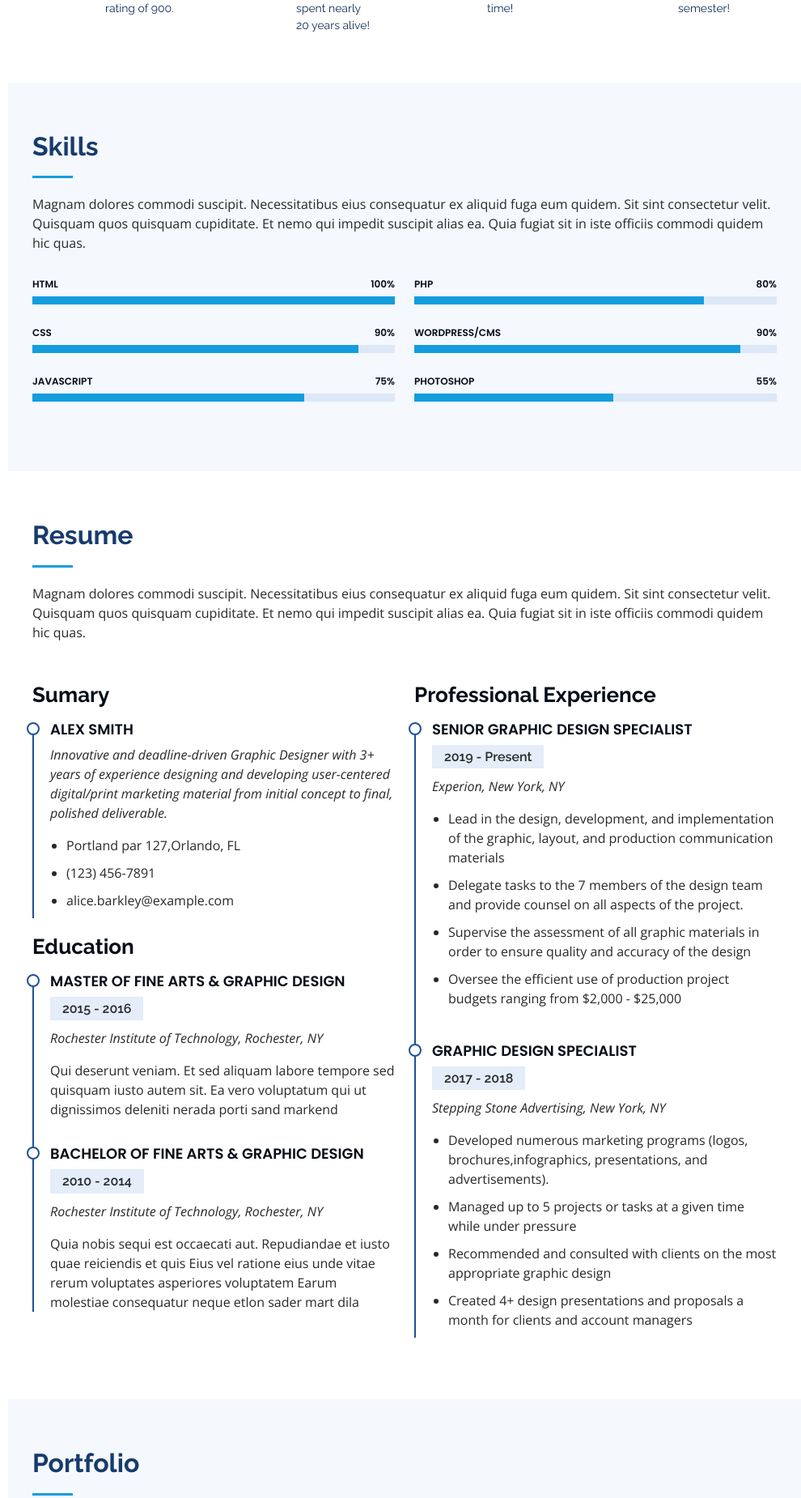
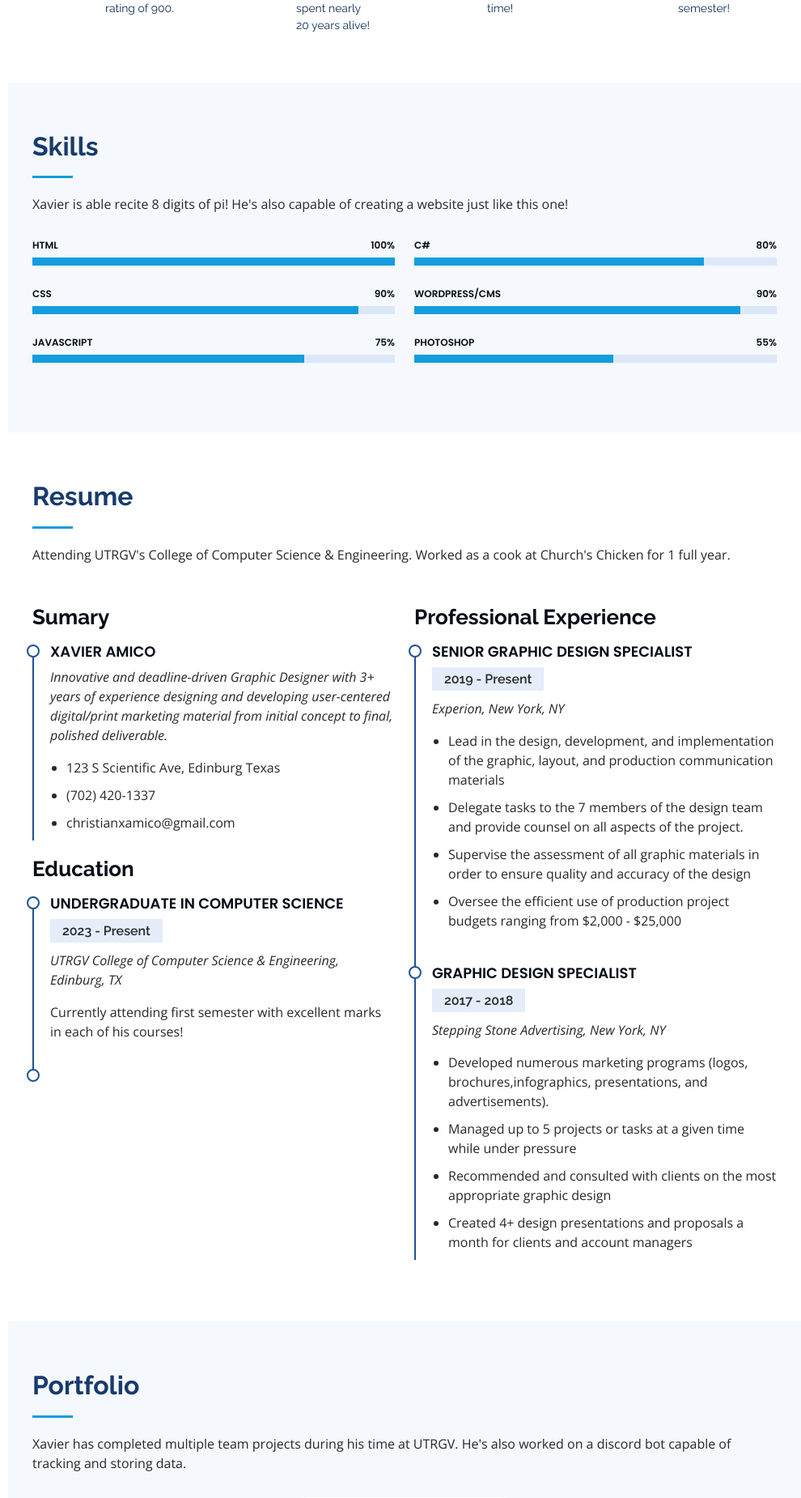
Before and after one commit to XavierAmico/1101-Final-Project, a Flask app: page / in a window 1280 px wide. Shown: the part 1792-3642 px from the top of the page at 81% size, without its empty margins (290-1280 px from the left). Run offline with Flask 3, Linux system fonts and the light colour scheme; some libraries are stand-ins or nearby versions.

Commit message:
Filled in more info

```diff
--- a/templates/index.html
+++ b/templates/index.html
@@ -178,7 +178,7 @@
 
         <div class="section-title">
           <h2>Skills</h2>
-          <p>Magnam dolores commodi suscipit. Necessitatibus eius consequatur ex aliquid fuga eum quidem. Sit sint consectetur velit. Quisquam quos quisquam cupiditate. Et nemo qui impedit suscipit alias ea. Quia fugiat sit in iste officiis commodi quidem hic quas.</p>
+          <p>Xavier is able recite 8 digits of pi! He's also capable of creating a website just like this one!</p>
         </div>
 
         <div class="row skills-content">
@@ -211,7 +211,7 @@
           <div class="col-lg-6" data-aos="fade-up" data-aos-delay="100">
 
             <div class="progress">
-              <span class="skill">PHP <i class="val">80%</i></span>
+              <span class="skill">C# <i class="val">80%</i></span>
               <div class="progress-bar-wrap">
                 <div class="progress-bar" role="progressbar" aria-valuenow="80" aria-valuemin="0" aria-valuemax="100"></div>
               </div>
@@ -244,34 +244,31 @@
 
         <div class="section-title">
           <h2>Resume</h2>
-          <p>Magnam dolores commodi suscipit. Necessitatibus eius consequatur ex aliquid fuga eum quidem. Sit sint consectetur velit. Quisquam quos quisquam cupiditate. Et nemo qui impedit suscipit alias ea. Quia fugiat sit in iste officiis commodi quidem hic quas.</p>
+          <p>Attending UTRGV's College of Computer Science & Engineering. Worked as a cook at Church's Chicken for 1 full year.</p>
         </div>
 
         <div class="row">
           <div class="col-lg-6" data-aos="fade-up">
             <h3 class="resume-title">Sumary</h3>
             <div class="resume-item pb-0">
-              <h4>Alex Smith</h4>
+              <h4>Xavier Amico</h4>
               <p><em>Innovative and deadline-driven Graphic Designer with 3+ years of experience designing and developing user-centered digital/print marketing material from initial concept to final, polished deliverable.</em></p>
               <ul>
-                <li>Portland par 127,Orlando, FL</li>
-                <li>(123) 456-7891</li>
-                <li>alice.barkley@example.com</li>
+                <li>123 S Scientific Ave, Edinburg Texas</li>
+                <li>(702) 420-1337</li>
+                <li>christianxamico@gmail.com</li>
               </ul>
             </div>
 
             <h3 class="resume-title">Education</h3>
             <div class="resume-item">
-              <h4>Master of Fine Arts &amp; Graphic Design</h4>
-              <h5>2015 - 2016</h5>
-              <p><em>Rochester Institute of Technology, Rochester, NY</em></p>
-              <p>Qui deserunt veniam. Et sed aliquam labore tempore sed quisquam iusto autem sit. Ea vero voluptatum qui ut dignissimos deleniti nerada porti sand markend</p>
+              <h4>Undergraduate in Computer Science</h4>
+              <h5>2023 - Present</h5>
+              <p><em>UTRGV College of Computer Science & Engineering, Edinburg, TX</em></p>
+              <p>Currently attending first semester with excellent marks in each of his courses!</p>
             </div>
             <div class="resume-item">
-              <h4>Bachelor of Fine Arts &amp; Graphic Design</h4>
-              <h5>2010 - 2014</h5>
-              <p><em>Rochester Institute of Technology, Rochester, NY</em></p>
-              <p>Quia nobis sequi est occaecati aut. Repudiandae et iusto quae reiciendis et quis Eius vel ratione eius unde vitae rerum voluptates asperiores voluptatem Earum molestiae consequatur neque etlon sader mart dila</p>
+
             </div>
           </div>
           <div class="col-lg-6" data-aos="fade-up" data-aos-delay="100">
@@ -310,7 +307,7 @@
 
         <div class="section-title">
           <h2>Portfolio</h2>
-          <p>Magnam dolores commodi suscipit. Necessitatibus eius consequatur ex aliquid fuga eum quidem. Sit sint consectetur velit. Quisquam quos quisquam cupiditate. Et nemo qui impedit suscipit alias ea. Quia fugiat sit in iste officiis commodi quidem hic quas.</p>
+          <p>Xavier has completed multiple team projects during his time at UTRGV. He's also worked on a discord bot capable of tracking and storing data. </p>
         </div>
 
         <div class="row" data-aos="fade-up">
@@ -427,39 +424,39 @@
 
         <div class="section-title">
           <h2>Services</h2>
-          <p>Magnam dolores commodi suscipit. Necessitatibus eius consequatur ex aliquid fuga eum quidem. Sit sint consectetur velit. Quisquam quos quisquam cupiditate. Et nemo qui impedit suscipit alias ea. Quia fugiat sit in iste officiis commodi quidem hic quas.</p>
+          <p>Will play video or board games with you because that's what is fun for him.</p>
         </div>
 
         <div class="row">
           <div class="col-lg-4 col-md-6 icon-box" data-aos="fade-up">
             <div class="icon"><i class="bi bi-briefcase"></i></div>
-            <h4 class="title"><a href="">Lorem Ipsum</a></h4>
-            <p class="description">Voluptatum deleniti atque corrupti quos dolores et quas molestias excepturi sint occaecati cupiditate non provident</p>
+            <h4 class="title"><a href="">Pool</a></h4>
+            <p class="description">Will play pool at the game room at UTRGV.</p>
           </div>
           <div class="col-lg-4 col-md-6 icon-box" data-aos="fade-up" data-aos-delay="100">
             <div class="icon"><i class="bi bi-card-checklist"></i></div>
-            <h4 class="title"><a href="">Dolor Sitema</a></h4>
-            <p class="description">Minim veniam, quis nostrud exercitation ullamco laboris nisi ut aliquip ex ea commodo consequat tarad limino ata</p>
+            <h4 class="title"><a href="">Rocket League</a></h4>
+            <p class="description">Hit a peak rank of Diamond IV, and also loves to play that.</p>
           </div>
           <div class="col-lg-4 col-md-6 icon-box" data-aos="fade-up" data-aos-delay="200">
             <div class="icon"><i class="bi bi-bar-chart"></i></div>
-            <h4 class="title"><a href="">Sed ut perspiciatis</a></h4>
-            <p class="description">Duis aute irure dolor in reprehenderit in voluptate velit esse cillum dolore eu fugiat nulla pariatur</p>
+            <h4 class="title"><a href="">Rust</a></h4>
+            <p class="description">Countless hours have been spent playing this one video game. aka 2250</p>
           </div>
           <div class="col-lg-4 col-md-6 icon-box" data-aos="fade-up" data-aos-delay="300">
             <div class="icon"><i class="bi bi-binoculars"></i></div>
-            <h4 class="title"><a href="">Magni Dolores</a></h4>
-            <p class="description">Excepteur sint occaecat cupidatat non proident, sunt in culpa qui officia deserunt mollit anim id est laborum</p>
+            <h4 class="title"><a href="">Chess</a></h4>
+            <p class="description">Often times found playing chess in the game room.</p>
           </div>
           <div class="col-lg-4 col-md-6 icon-box" data-aos="fade-up" data-aos-delay="400">
             <div class="icon"><i class="bi bi-brightness-high"></i></div>
-            <h4 class="title"><a href="">Nemo Enim</a></h4>
-            <p class="description">At vero eos et accusamus et iusto odio dignissimos ducimus qui blanditiis praesentium voluptatum deleniti atque</p>
+            <h4 class="title"><a href="">Peach Rings</a></h4>
+            <p class="description">Xavier loves peach rings candy. </p>
           </div>
           <div class="col-lg-4 col-md-6 icon-box" data-aos="fade-up" data-aos-delay="500">
             <div class="icon"><i class="bi bi-calendar4-week"></i></div>
-            <h4 class="title"><a href="">Eiusmod Tempor</a></h4>
-            <p class="description">Et harum quidem rerum facilis est et expedita distinctio. Nam libero tempore, cum soluta nobis est eligendi</p>
+            <h4 class="title"><a href="">Codes</a></h4>
+            <p class="description">Does a little bit of coding from time to time.</p>
           </div>
         </div>
 
@@ -472,7 +469,7 @@
 
         <div class="section-title">
           <h2>Testimonials</h2>
-          <p>Magnam dolores commodi suscipit. Necessitatibus eius consequatur ex aliquid fuga eum quidem. Sit sint consectetur velit. Quisquam quos quisquam cupiditate. Et nemo qui impedit suscipit alias ea. Quia fugiat sit in iste officiis commodi quidem hic quas.</p>
+          <p>He's a cool fella, what can I say.</p>
         </div>
 
         <div class="testimonials-slider swiper" data-aos="fade-up" data-aos-delay="100">
@@ -556,7 +553,7 @@
 
         <div class="section-title">
           <h2>Contact</h2>
-          <p>Magnam dolores commodi suscipit. Necessitatibus eius consequatur ex aliquid fuga eum quidem. Sit sint consectetur velit. Quisquam quos quisquam cupiditate. Et nemo qui impedit suscipit alias ea. Quia fugiat sit in iste officiis commodi quidem hic quas.</p>
+          <p>Xavier Amico can be contacted via:</p>
         </div>
 
         <div class="row" data-aos="fade-in">
@@ -566,19 +563,19 @@
               <div class="address">
                 <i class="bi bi-geo-alt"></i>
                 <h4>Location:</h4>
-                <p>A108 Adam Street, New York, NY 535022</p>
+                <p>123 Apple St, Edinburg, TX</p>
               </div>
 
               <div class="email">
                 <i class="bi bi-envelope"></i>
                 <h4>Email:</h4>
-                <p>info@example.com</p>
+                <p>christianxamico@gmail.com</p>
               </div>
 
               <div class="phone">
                 <i class="bi bi-phone"></i>
                 <h4>Call:</h4>
-                <p>+1 5589 55488 55s</p>
+                <p>+1 (702)420-1337</p>
               </div>
 
               <iframe src="https://www.google.com/maps/embed?pb=!1m14!1m8!1m3!1d12097.433213460943!2d-74.0062269!3d40.7101282!3m2!1i1024!2i768!4f13.1!3m3!1m2!1s0x0%3A0xb89d1fe6bc499443!2sDowntown+Conference+Center!5e0!3m2!1smk!2sbg!4v1539943755621" frameborder="0" style="border:0; width: 100%; height: 290px;" allowfullscreen></iframe>
```
